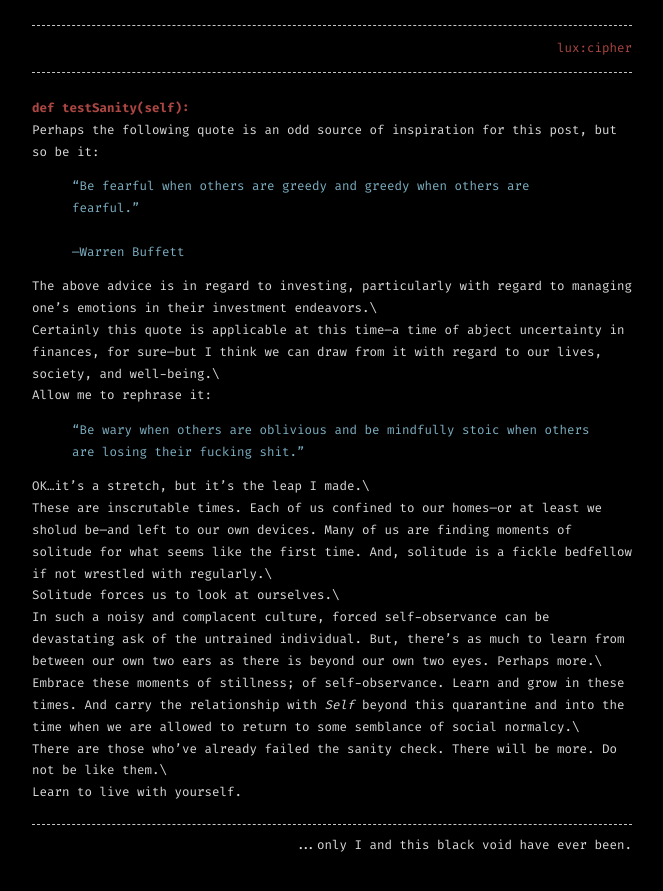
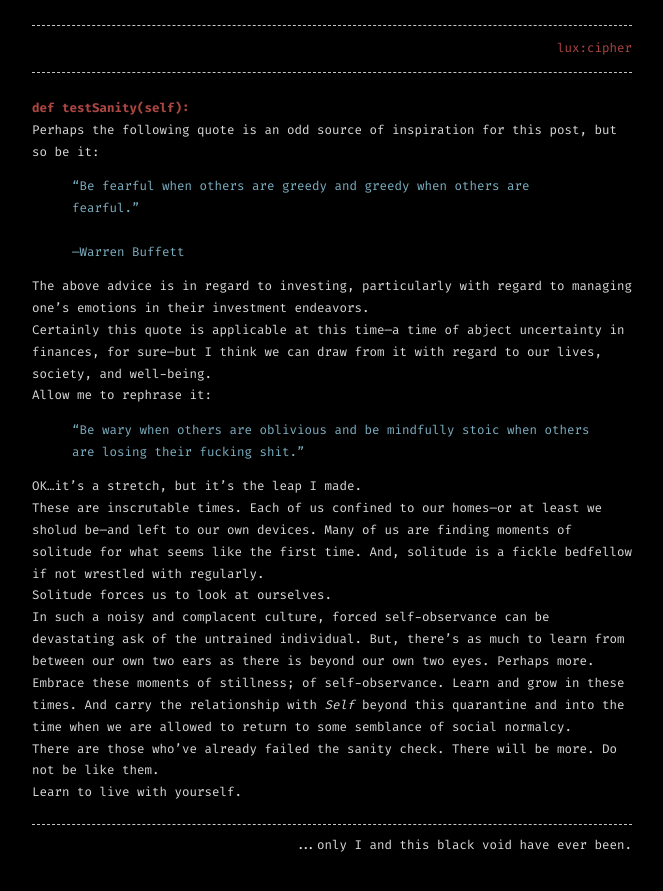
Before and after one commit to alt5474n/5474n.github.io, a Jekyll site: the page built from _posts/2020-04-14-sanity-check.md, in a window 1280 px wide. Shown: the top 891 px of the page, without its empty margins (308-971 px from the left). Built offline with Jekyll 4.4.1, drawn with Linux system fonts in a browser that asks for light colours.

```diff
--- a/_posts/2020-04-14-sanity-check.md
+++ b/_posts/2020-04-14-sanity-check.md
@@ -7,27 +7,27 @@ title:  "sanityCheck.py"
 
 Perhaps the following quote is an odd source of inspiration for this post, but so be it:
 
-> "Be fearful when others are greedy and greedy when others are fearful."\
+> "Be fearful when others are greedy and greedy when others are fearful."
 > ---Warren Buffett
 
-The above advice is in regard to investing, particularly with regard to managing one's emotions in their investment endeavors.\
+The above advice is in regard to investing, particularly with regard to managing one's emotions in their investment endeavors.
 
-Certainly this quote is applicable at this time&#151;a time of abject uncertainty in finances, for sure&#151;but I think we can draw from it with regard to our lives, society, and well-being.\
+Certainly this quote is applicable at this time&#151;a time of abject uncertainty in finances, for sure&#151;but I think we can draw from it with regard to our lives, society, and well-being.
 
 Allow me to rephrase it:
 
 > "Be wary when others are oblivious and be mindfully stoic when others are losing their fucking shit."
 
-OK...it's a stretch, but it's the leap I made.\
+OK...it's a stretch, but it's the leap I made.
 
-These are inscrutable times. Each of us confined to our homes&#151;or at least we sholud be&#151;and left to our own devices. Many of us are finding moments of solitude for what seems like the first time. And, solitude is a fickle bedfellow if not wrestled with regularly.\
+These are inscrutable times. Each of us confined to our homes&#151;or at least we sholud be&#151;and left to our own devices. Many of us are finding moments of solitude for what seems like the first time. And, solitude is a fickle bedfellow if not wrestled with regularly.
 
-Solitude forces us to look at ourselves.\
+Solitude forces us to look at ourselves.
 
-In such a noisy and complacent culture, forced self-observance can be devastating ask of the untrained individual. But, there's as much to learn from between our own two ears as there is beyond our own two eyes. Perhaps more.\
+In such a noisy and complacent culture, forced self-observance can be devastating ask of the untrained individual. But, there's as much to learn from between our own two ears as there is beyond our own two eyes. Perhaps more.
 
-Embrace these moments of stillness; of self-observance. Learn and grow in these times. And carry the relationship with _Self_ beyond this quarantine and into the time when we are allowed to return to some semblance of social normalcy.\
+Embrace these moments of stillness; of self-observance. Learn and grow in these times. And carry the relationship with _Self_ beyond this quarantine and into the time when we are allowed to return to some semblance of social normalcy.
 
-There are those who've already failed the sanity check. There will be more. Do not be like them.\
+There are those who've already failed the sanity check. There will be more. Do not be like them.
 
 Learn to live with yourself.
```
